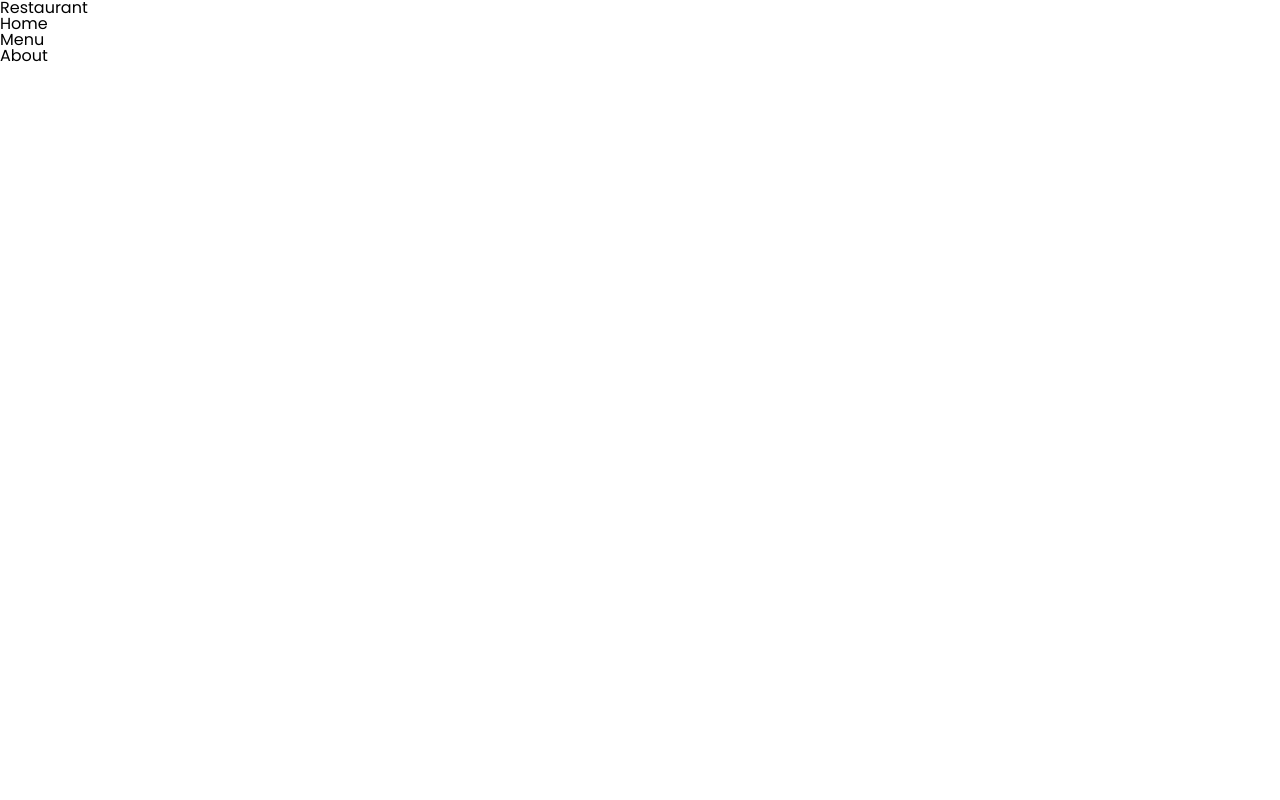
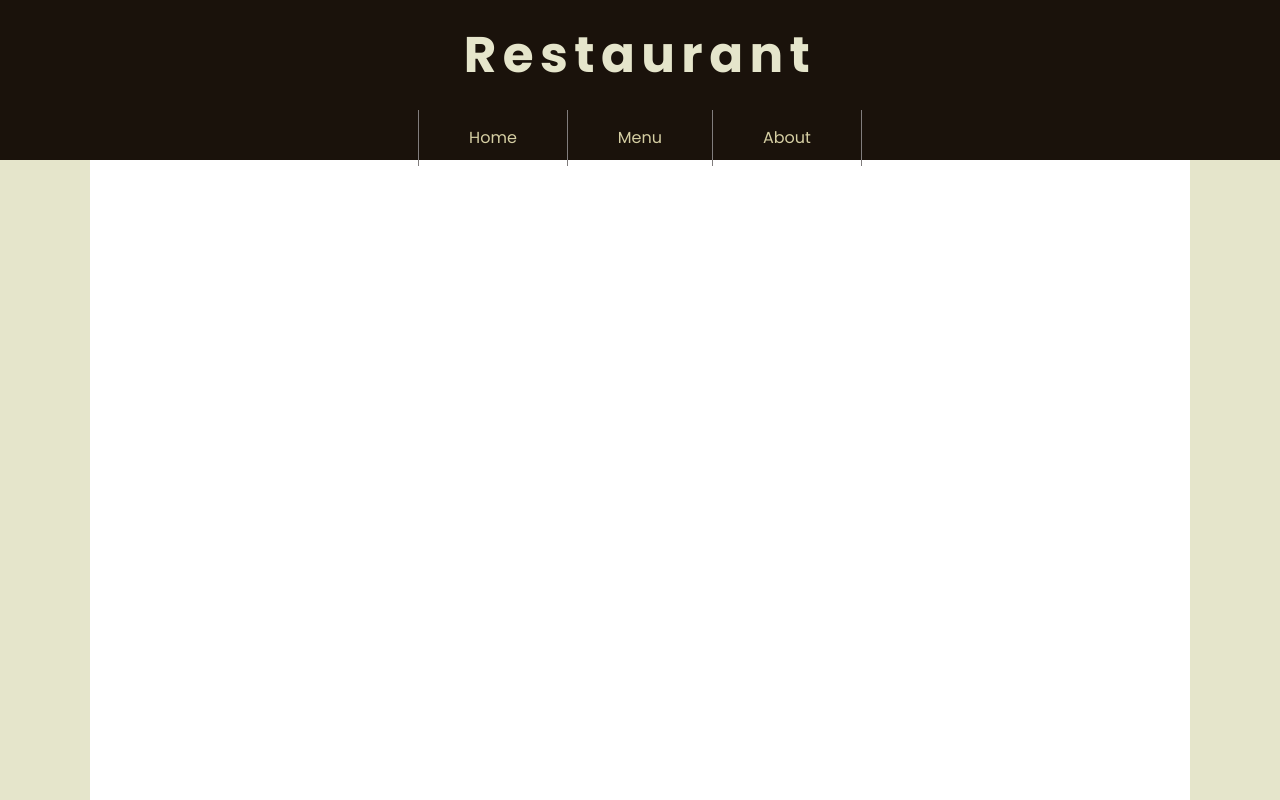
Before and after one commit to ArtmMtvnko/Restaurant-Page, a website built with webpack: page src/index.html in a window 1280 px wide. Built offline with nearby package versions, Linux system fonts and the light colour scheme.

Commit message:
Added start styles.
Everething about html markup done.
Other is only JS and some CSS.

```diff
--- a/src/index.html
+++ b/src/index.html
@@ -16,6 +16,8 @@
             </ul>
         </nav>
     </header>
-    <main class="container"></main>
+    <main class="wrap">
+        <div class="container"></div>
+    </main>
 </body>
 </html>
--- a/src/styles/header.scss
+++ b/src/styles/header.scss
@@ -0,0 +1,45 @@
+.header {
+    display: flex;
+    flex-direction: column;
+    justify-content: space-between;
+    align-items: center;
+
+    height: 20vh;
+    background: #1A120B;
+}
+
+.header__title {
+    margin: 30px 0;
+    color: #E5E5CB;
+    font-size: 50px;
+    font-weight: 700;
+    letter-spacing: 0.4rem;
+}
+
+.header__navigation {
+    ul {
+        max-width: 900px;
+        display: flex;
+        align-items: end;
+        justify-content: space-between;
+
+        li {
+            color: #D5CEA3;
+            padding: 20px 50px;
+            border-bottom: 0px solid #817d7d;
+            border-left: 1px solid #817d7d;
+            border-right: 1px solid #817d7d;
+            transition: 0.3s;
+
+            &:nth-child(2) {
+                margin: 0 -1px;
+            }
+
+            &:hover {
+                border-bottom: 10px solid #795d4d;
+                background-color: #3C2A21;
+            }
+        }
+    }
+
+}
--- a/src/styles/index.scss
+++ b/src/styles/index.scss
@@ -1,5 +1,7 @@
 @import url('https://fonts.googleapis.com/css2?family=Poppins:wght@100;200;400;500;600;700&display=swap');
 @import "./null-styles.scss";
+@import "./header.scss";
+@import "./main.scss";
 
 body {
     font-family: 'Poppins', sans-serif;
--- a/src/styles/main.scss
+++ b/src/styles/main.scss
@@ -0,0 +1,11 @@
+.wrap {
+    height: 80vh;
+    background-color: #E5E5CB;
+}
+
+.container {
+    max-width: 1100px;
+    margin: 0 auto;
+    height: 100%;
+    background-color: #fff;
+}
```
